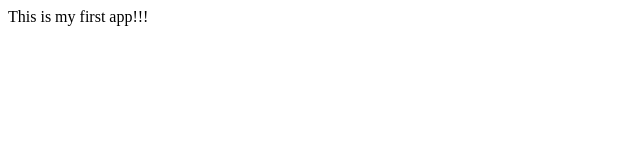
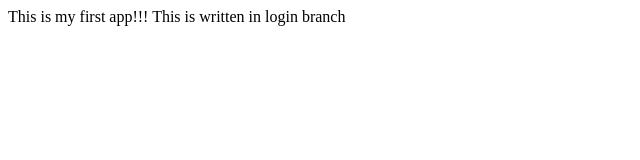
Before and after one commit to rabinatwayana/myApp, a plain HTML site: page index.html in a window 1280 px wide. Shown: the whole page, without its empty margins (0-640 px from the left). Drawn offline with Linux system fonts and the light colour scheme.

Commit message:
login form

```diff
--- a/index.html
+++ b/index.html
@@ -6,6 +6,7 @@ My APP
 </head>
 <body>
 This is my first app!!!
+This is written in login branch
 </body>
 
 
```
Also changed, not shown: login.html (added, +1 -0 lines).
